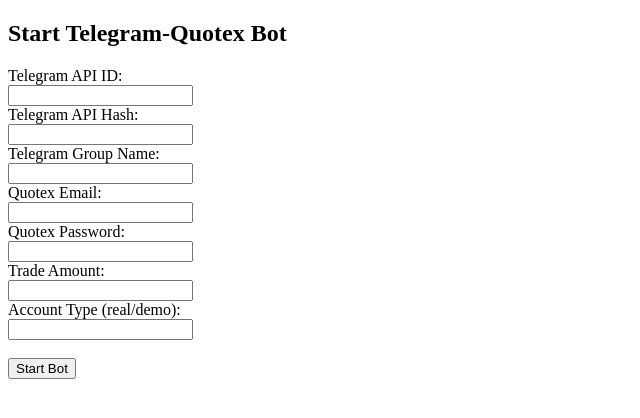
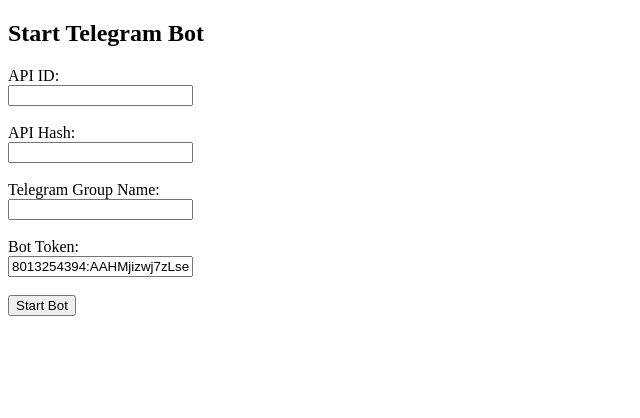
Before and after one commit to AhsenSiddique/telegram-quotex-bot, a Flask app: page / in a window 1280 px wide. Shown: the top 418 px of the page, without its empty margins (0-640 px from the left). Run offline with Flask 3, Linux system fonts and the light colour scheme.

Commit message:
Update index.html

```diff
--- a/templates/index.html
+++ b/templates/index.html
@@ -1,27 +1,24 @@
-
 <!DOCTYPE html>
 <html>
 <head>
-    <title>Telegram to Quotex Bot</title>
+  <title>Telegram Bot Starter</title>
 </head>
 <body>
-    <h2>Start Telegram-Quotex Bot</h2>
-    <form method="POST">
-        <label>Telegram API ID:</label><br>
-        <input type="text" name="telegram_api_id"><br>
-        <label>Telegram API Hash:</label><br>
-        <input type="text" name="telegram_api_hash"><br>
-        <label>Telegram Group Name:</label><br>
-        <input type="text" name="telegram_group"><br>
-        <label>Quotex Email:</label><br>
-        <input type="email" name="quotex_email"><br>
-        <label>Quotex Password:</label><br>
-        <input type="password" name="quotex_password"><br>
-        <label>Trade Amount:</label><br>
-        <input type="number" name="trade_amount"><br>
-        <label>Account Type (real/demo):</label><br>
-        <input type="text" name="account_type"><br><br>
-        <button type="submit">Start Bot</button>
-    </form>
+  <h2>Start Telegram Bot</h2>
+  <form method="POST">
+    <label>API ID:</label><br>
+    <input type="text" name="api_id" required><br><br>
+
+    <label>API Hash:</label><br>
+    <input type="text" name="api_hash" required><br><br>
+
+    <label>Telegram Group Name:</label><br>
+    <input type="text" name="group_name" required><br><br>
+
+    <label>Bot Token:</label><br>
+    <input type="text" name="bot_token" required value="8013254394:AAHMjizwj7zLsetDD6ary5aalpA5sM2KZAQ"><br><br>
+
+    <input type="submit" value="Start Bot">
+  </form>
 </body>
 </html>
```
